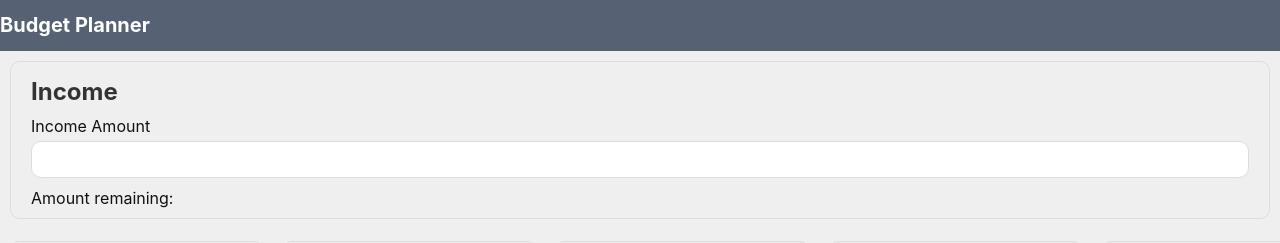
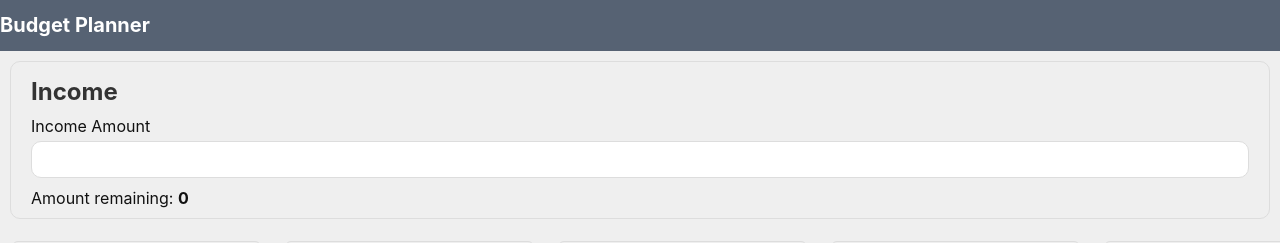
Before and after one commit to RobertDeniszczyc/budgetplanner, a React (Create React App) app: page / in a window 1280 px wide. Shown: the top 243 px of the page. Built offline with nearby package versions, Linux system fonts and the light colour scheme.

Commit message:
Default amount remaining 0
Also fixes blank value when amount remaining is zero

```diff
--- a/src/Dashboard.jsx
+++ b/src/Dashboard.jsx
@@ -141,7 +141,7 @@ export default function Dashboard(props) {
           })}
         />
 
-        Amount remaining: <strong>{state[REMAINING_AMOUNT] || ''}</strong>
+        Amount remaining: <strong>{state[REMAINING_AMOUNT] || 0}</strong>
       </ConfigFormContainer>
 
       <section className="outgoing-form__wrapper">
```
